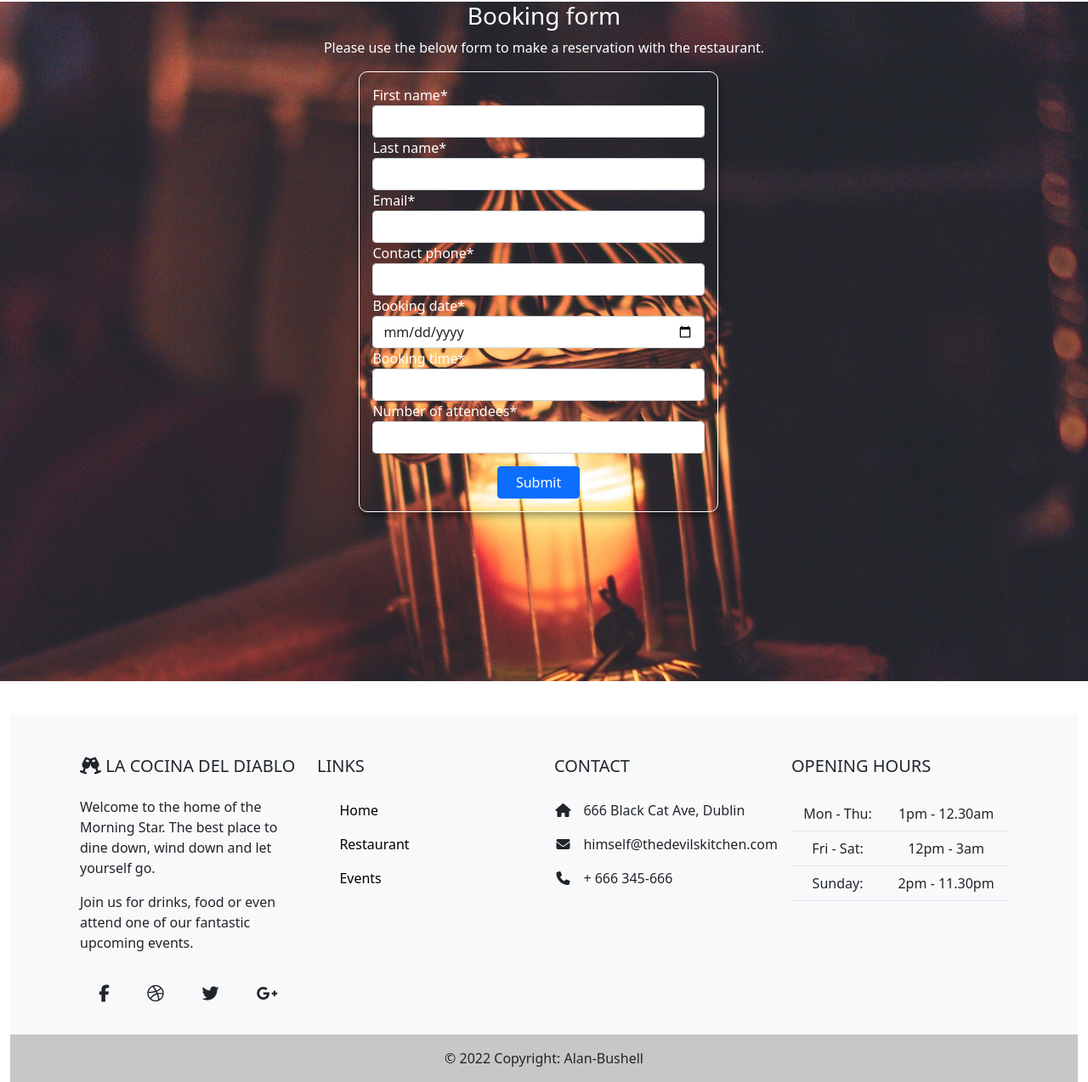
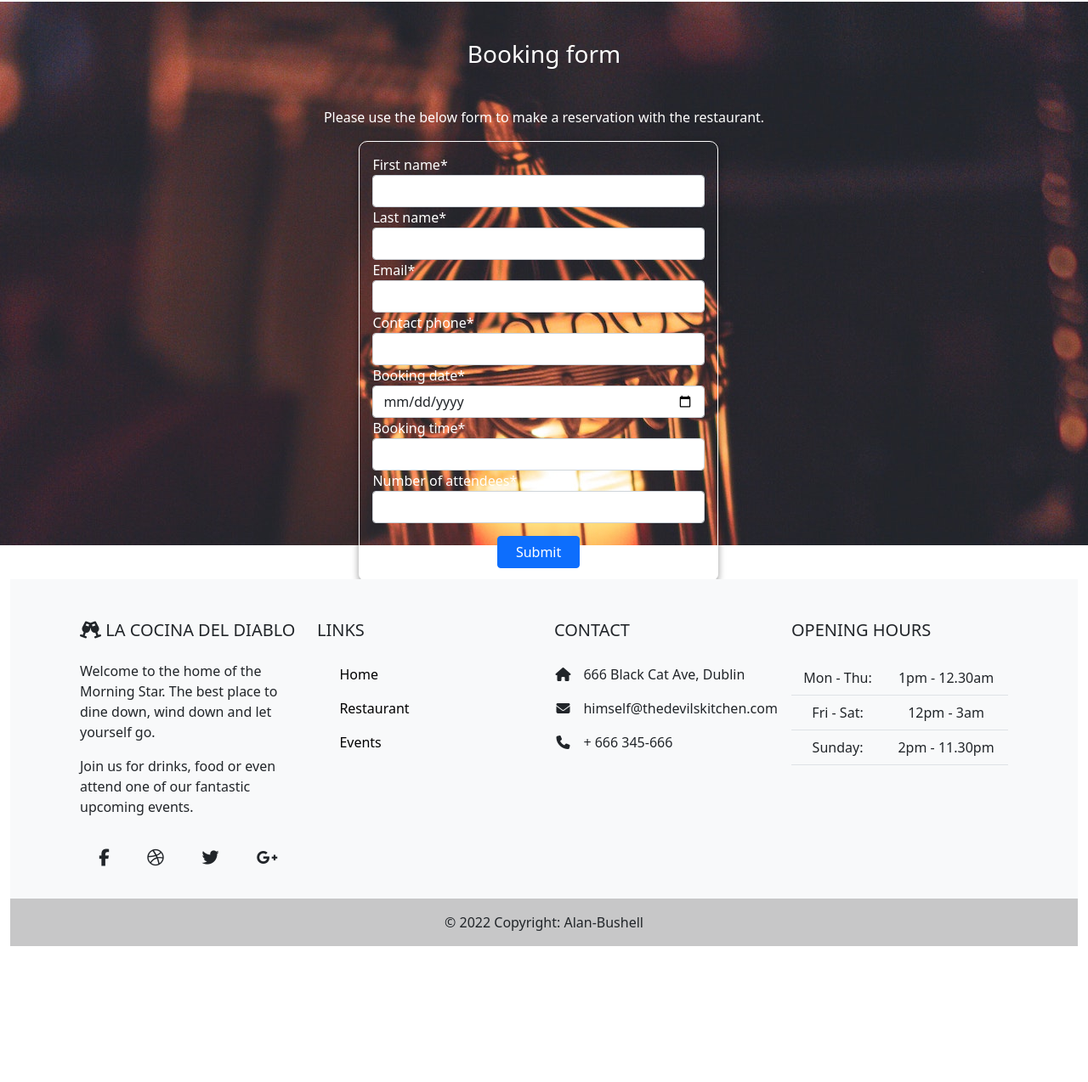
Before and after one commit to Alan-Bushell/la-cocina-del-diablo, a Django app: page /restaurant/ in a window 1280 px wide. Shown: the part 58-1332 px from the top of the page at 85% size. After the commit the page ends 1172 px from the top, so only its background shows below. Run offline with Django 3.2, Linux system fonts and the light colour scheme; the visitor is signed in with stand-in values (Sample User, id 1); some libraries are stand-ins or nearby versions.

Commit message:
add style fix to form. Add style fix to events

```diff
--- a/static/css/style.css
+++ b/static/css/style.css
@@ -270,8 +270,8 @@ footer{
 
 .background-image-reservation{
     background: url("/static/images/reservation.jpg") 50% 0 no-repeat fixed;
-    height: 100%;
-    min-height: 100%;
+    height: 80%;
+    min-height: 80%;
     min-width: 1024px;
 
   /* Set up proportionate scaling */
@@ -288,3 +288,12 @@ footer{
     margin-top: 40px;
     margin-bottom: 40px;
 }
+
+.events-title{
+    text-decoration: none;
+}
+
+.event-link{
+    text-decoration: none;
+    color: black;
+}
--- a/templates/events.html
+++ b/templates/events.html
@@ -1,7 +1,7 @@
 {% extends "base.html" %}
 
 {% block content %}
-<h3 class="text-center">Events page</h3>
+<h3 class="text-center">Upcoming Events</h3>
 
 <div class="container-fluid">
     <div class="row">
@@ -21,7 +21,7 @@
                                 {% endif %}
                             </div>
                             <a href="{% url 'event_detail' event.slug %}" class="event-link">
-                                <h2 class="card-title">{{ event.title }}</h2>
+                                <h4 class="card-title events-title">{{ event.title }} | {{ event.date }}</h4>
                                 <p class="card-text">{{ event.excerpt }}</p>
                             </a>
                             <hr />
--- a/templates/restaurant.html
+++ b/templates/restaurant.html
@@ -7,7 +7,7 @@
 <div class="background-image-reservation">
 
 {% if user.is_authenticated %}
-<h3 class="text-center text-white">Booking form</h3>
+<h3 class="text-center text-white heading-space">Booking form</h3>
 <p class="text-center text-white">Please use the below form to make a reservation with the restaurant.</p>
 {% crispy form %}
 
```
